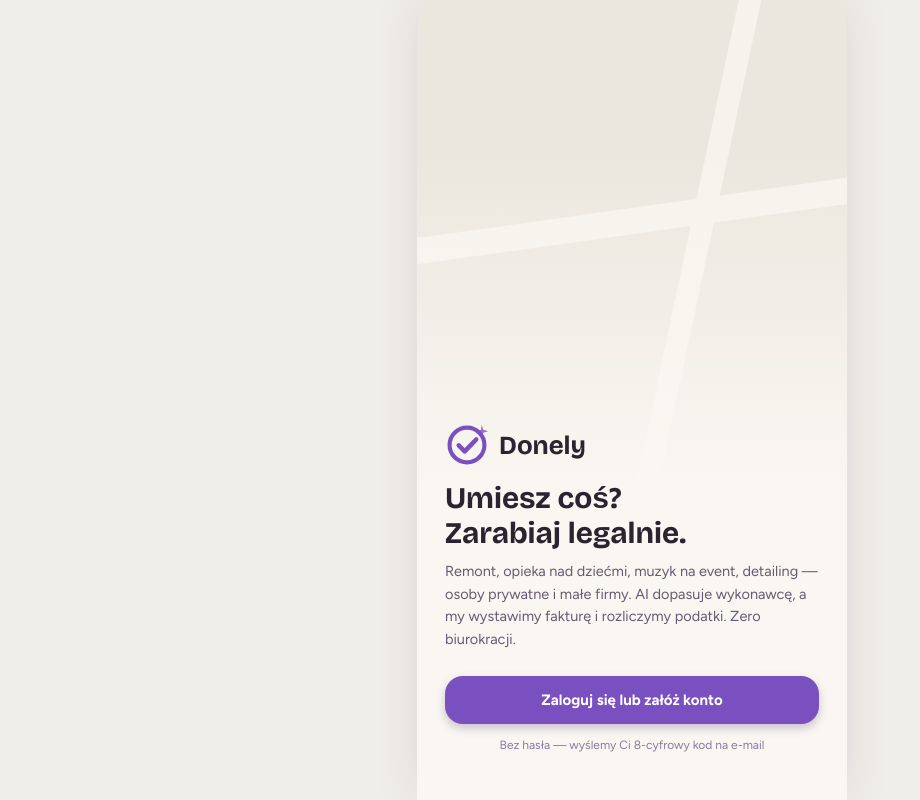
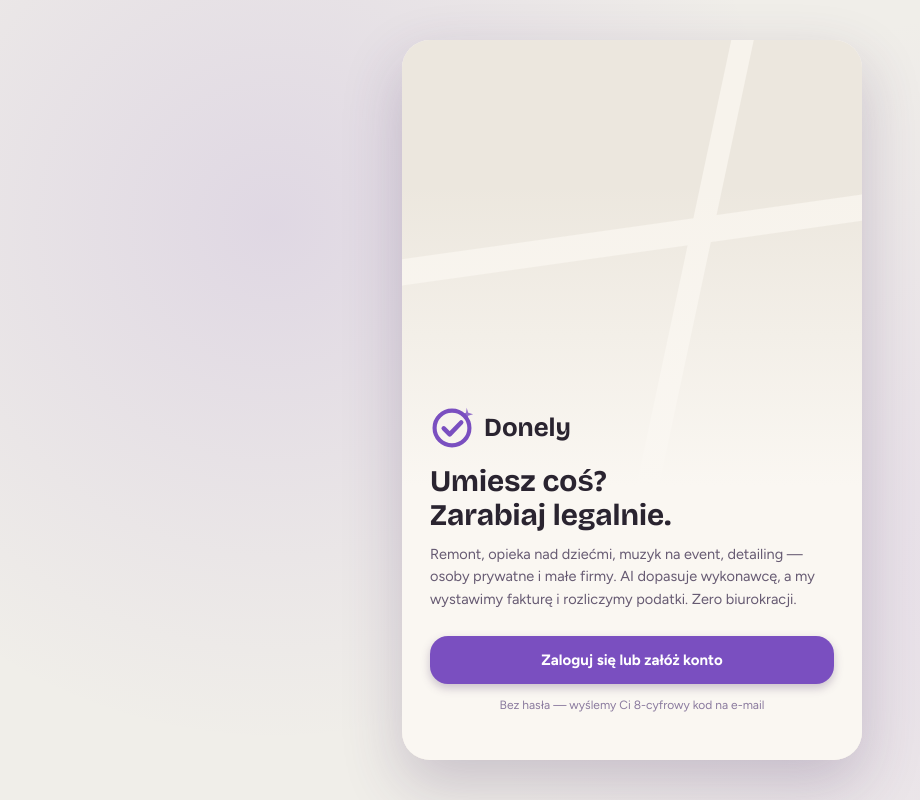
Before and after one commit to KsiBart/donely-frontend, a React (Vite) app: page / in a window 1280 px wide. Shown: the whole page, without its empty margins (8-928 px from the left). Built offline with nearby package versions, Linux system fonts and the light colour scheme; no server answers.

Commit message:
fix(desktop): render auth/welcome/location as elevated card on desktop

```diff
--- a/src/mobile/MobileApp.tsx
+++ b/src/mobile/MobileApp.tsx
@@ -80,10 +80,9 @@
     );
   }
 
-  return (
-    <div className="mobile-page">
-      <div className="mobile-shell">
-        {loading ? (
+  // Not authenticated yet: loader → auth (email/code) → location ask. The same inner
+  // components render on mobile and desktop; only the surrounding chrome differs.
+  const authContent = loading ? (
     <div style={{ flex: 1, display: 'flex', alignItems: 'center', justifyContent: 'center' }}>
       <span style={{ animation: 'ptpulse 1.6s infinite' }}>
         <Logo size={54} />
@@ -93,12 +92,51 @@
     <AuthFlow />
   ) : !me.locationLabel ? (
     <LocationScreen />
-        ) : (
+  ) : null;
+
+  // authed === false here means authContent is non-null (loader/auth/location).
+  if (!authed && isDesktop) {
+    return (
+      <div className="auth-desktop-page">
+        <div className="auth-desktop-card">
+          {authContent}
+          {toast && (
+            <div
+              style={{
+                position: 'absolute',
+                left: 20,
+                right: 20,
+                bottom: 24,
+                background: 'var(--text)',
+                color: 'var(--bg)',
+                borderRadius: 16,
+                padding: '12px 16px',
+                fontSize: 13,
+                fontWeight: 600,
+                textAlign: 'center',
+                animation: 'dwfade .25s ease',
+                zIndex: 10,
+              }}
+            >
+              {toast}
+            </div>
+          )}
+        </div>
+      </div>
+    );
+  }
+
+  return (
+    <div className="mobile-page">
+      <div className="mobile-shell">
+        {authed ? (
           <>
             <InstallBanner />
             {routes}
             {showNav && <BottomNav />}
           </>
+        ) : (
+          authContent
         )}
         {toast && (
           <div
--- a/src/styles/global.css
+++ b/src/styles/global.css
@@ -152,3 +152,44 @@
 .dw-card-hover:hover {
   box-shadow: 0 10px 28px rgba(74, 52, 102, 0.2);
 }
+
+/* Phase 2.5 — desktop auth/welcome/location. No dedicated design mock exists for the
+   logged-out screens, so on >=1024px we present the existing auth flow as an elevated
+   card on a full-viewport branded backdrop (instead of a bare phone card floating on
+   the page background). The inner auth components are reused byte-for-byte. */
+.auth-desktop-page {
+  min-height: 100vh;
+  min-height: 100dvh;
+  background: var(--page-bg);
+  display: flex;
+  align-items: center;
+  justify-content: center;
+  padding: 40px 20px;
+  box-sizing: border-box;
+  position: relative;
+  overflow: hidden;
+}
+.auth-desktop-page::before {
+  content: '';
+  position: absolute;
+  inset: 0;
+  background:
+    radial-gradient(circle at 22% 28%, rgba(122, 79, 192, 0.14), transparent 45%),
+    radial-gradient(circle at 82% 72%, rgba(181, 138, 230, 0.16), transparent 48%);
+  pointer-events: none;
+}
+.auth-desktop-card {
+  position: relative;
+  z-index: 1;
+  width: 100%;
+  max-width: 460px;
+  height: 720px;
+  max-height: 92vh;
+  background: var(--bg);
+  color: var(--text);
+  display: flex;
+  flex-direction: column;
+  border-radius: 28px;
+  overflow: hidden;
+  box-shadow: 0 24px 60px rgba(74, 52, 102, 0.24);
+}
```
Also changed, not shown: 1 other file (tests, documents, lock files or other folders). Lines whose indentation alone changed are shown as unchanged.
